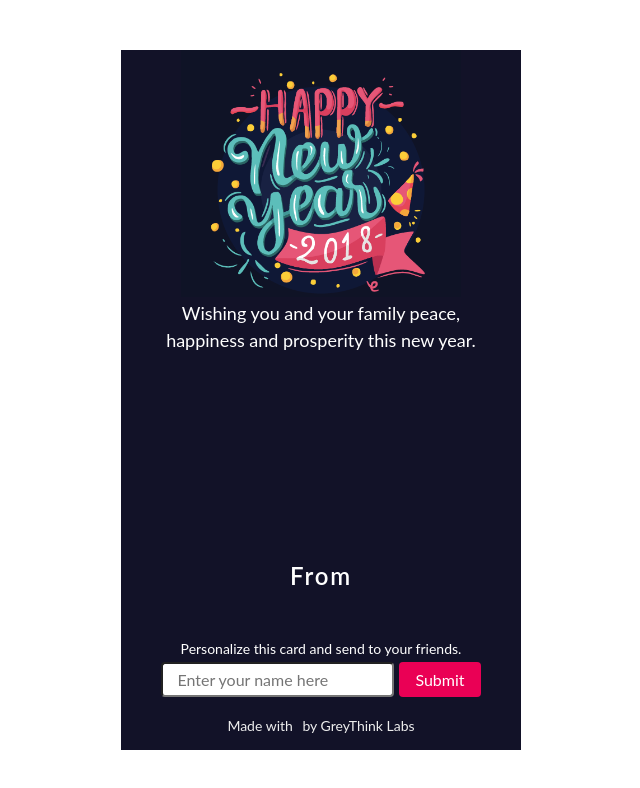
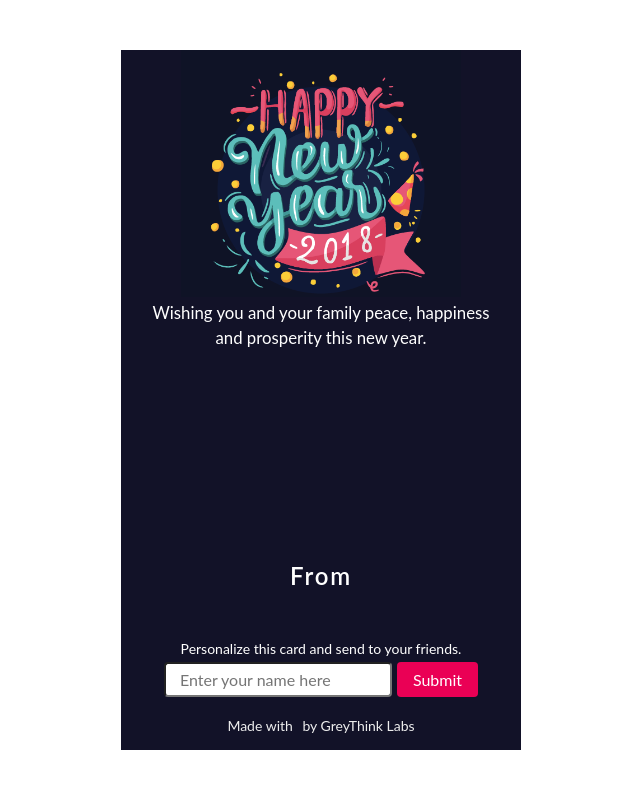
Before and after one commit to shashank91/angular-form, an Angular app: page /card in a window 1280 px wide. Shown: the top 788 px of the page, without its empty margins (319-959 px from the left). Built offline with nearby package versions, Linux system fonts and the light colour scheme; some icons are missing.

Commit message:
Fix style errors

```diff
--- a/src/app/wish-card/wish-card.component.css
+++ b/src/app/wish-card/wish-card.component.css
@@ -41,7 +41,7 @@
   .card-text  {
     text-align: center;
     line-height: 1.5;
-    font-size: 18px;
+    font-size: 1.2rem;
     margin-bottom: 20px;
   }
 
@@ -65,6 +65,7 @@
   }
 
   .form-container input[type="text"]  {
+    width: 60%;
     min-width: 50%;
     font-size: 16px;
     padding: 6px 14px;
--- a/src/app/wish-card/wish-card.component.ts
+++ b/src/app/wish-card/wish-card.component.ts
@@ -5,6 +5,8 @@ import {DomSanitizer} from '@angular/platform-browser';
 declare var jquery: any;
 declare var $: any;
 
+
+if(screen.width <=767)  {
 var is_keyboard = false;
 var is_landscape = false;
 var initial_screen_size = window.innerHeight;
@@ -14,6 +16,7 @@ window.addEventListener('resize', function()  {
   is_landscape = (screen.height < screen.width);
   updateViews();
 }, false);
+}
 
 function updateViews()  {
   if(!is_landscape)  {
--- a/src/styles.css
+++ b/src/styles.css
@@ -10,4 +10,5 @@
     overflow: hidden;
     padding: 0;
     margin: 0;
+    font-size: 14px;
   }
```
